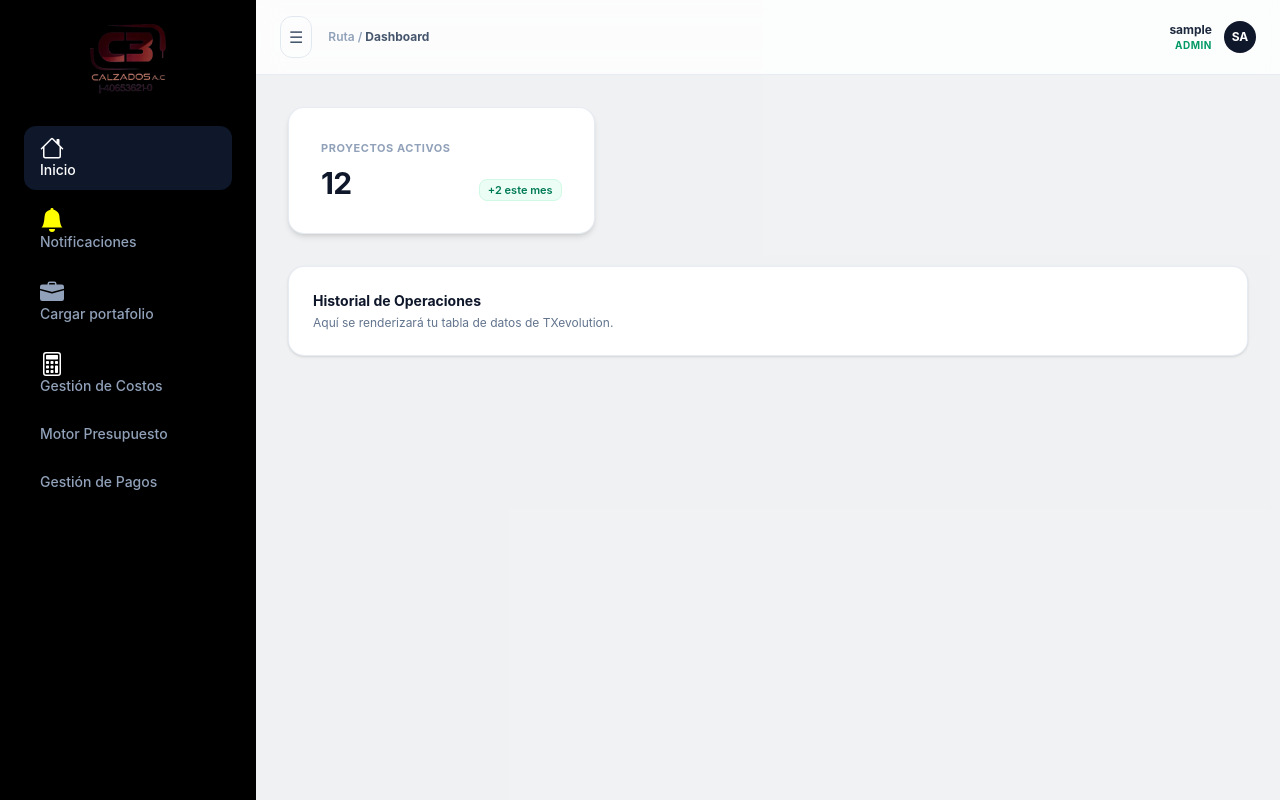
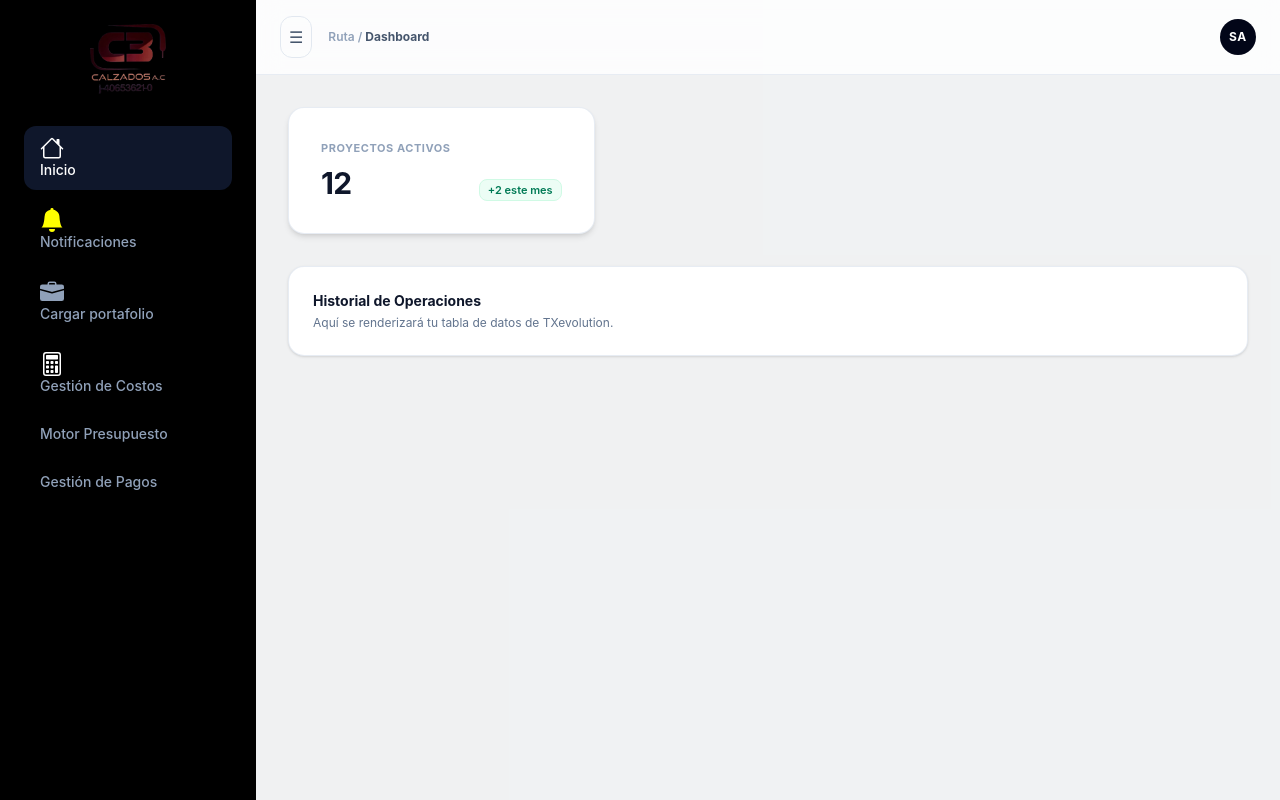
Before and after one commit to Asaaneva/txevolution, a React app in the folder sistema de gestion de presupuestosy pedidos online/frontend/: page /dashboard in a window 1280 px wide. Built offline with nearby package versions, Linux system fonts and the light colour scheme; sample sign-in values are in the browser's storage; the HTML template or start-up script is replaced by a standard one.

Commit message:
feat: se añadio un componente profileDropdown al Topbar del AdmininDashbord

```diff
--- /dev/null
+++ b/sistema de gestion de presupuestosy pedidos online/frontend/src/components/ProfileDropdown.jsx
@@ -0,0 +1,103 @@
+// src/components/layout/ProfileDropdown.jsx
+import React, { useState, useEffect, useRef } from "react";
+import { useNavigate } from "react-router-dom";
+
+export const ProfileDropdown = () => {
+  const [isOpen, setIsOpen] = useState(false);
+  const dropdownRef = useRef(null);
+  const navigate = useNavigate();
+
+  // Recuperamos el nombre real guardado en el Login
+  const userName = localStorage.getItem("userName") || "Vanessa Rodriguez";
+  const userInitials = userName.substring(0, 2).toUpperCase();
+
+  // 🚪 Lógica implacable de Cierre de Sesión
+  const handleLogout = () => {
+    localStorage.removeItem("token");
+    localStorage.removeItem("isAuthenticated");
+    localStorage.removeItem("userName");
+    navigate("/login"); // Redirección instantánea al Login pública
+  };
+
+  // 🛡️ Efecto para cerrar el menú si el usuario hace clic afuera de él
+  useEffect(() => {
+    const handleClickOutside = (event) => {
+      if (dropdownRef.current && !dropdownRef.current.contains(event.target)) {
+        setIsOpen(false);
+      }
+    };
+    document.addEventListener("mousedown", handleClickOutside);
+    return () => document.removeEventListener("mousedown", handleClickOutside);
+  }, []);
+
+  return (
+    <div className="relative" ref={dropdownRef}>
+      {/* Botón del Avatar Interactivable */}
+      <button
+        onClick={() => setIsOpen(!isOpen)}
+        className="flex items-center gap-2 focus:outline-none group select-none"
+        aria-expanded={isOpen}
+      >
+        <div
+          className={`w-9 h-9 rounded-full bg-slate-950 text-white text-xs font-bold tracking-wider flex items-center justify-center border-2 transition-all duration-200
+          ${
+            isOpen
+              ? "border-slate-950 ring-4 ring-slate-100"
+              : "border-transparent group-hover:border-slate-300"
+          }`}
+        >
+          {userInitials}
+        </div>
+      </button>
+
+      {/* 🗺️ Menú Desplegable Flotante */}
+      {isOpen && (
+        <div className="absolute right-0 mt-2 w-56 bg-white rounded-2xl border border-slate-200/80 shadow-xl py-2 z-50 animate-in fade-in slide-in-from-top-1 duration-200">
+          {/* Encabezado del Menú (Información del Usuario) */}
+          <div className="px-4 py-2.5 border-b border-slate-100">
+            <p className="text-xs font-bold text-slate-800 truncate">
+              {userName}
+            </p>
+            <p className="text-[10px] text-emerald-600 font-bold uppercase tracking-wider mt-0.5">
+              Administrador
+            </p>
+          </div>
+
+          {/* Opciones del Menú */}
+          <div className="p-1 flex flex-col gap-0.5">
+            <button
+              onClick={() => {
+                setIsOpen(false);
+                alert("Ir a mi perfil...");
+              }}
+              className="w-full text-left px-3 py-2 text-xs font-medium text-slate-600 hover:text-slate-900 hover:bg-slate-50 rounded-xl transition-colors flex items-center gap-2"
+            >
+              👤 Mi Perfil
+            </button>
+            <button
+              onClick={() => {
+                setIsOpen(false);
+                alert("Ir a configuración...");
+              }}
+              className="w-full text-left px-3 py-2 text-xs font-medium text-slate-600 hover:text-slate-900 hover:bg-slate-50 rounded-xl transition-colors flex items-center gap-2"
+            >
+              ⚙️ Configuración
+            </button>
+          </div>
+
+          {/* Botón de Salida Destacado */}
+          <div className="p-1 border-t border-slate-100 mt-1">
+            <button
+              onClick={handleLogout}
+              className="w-full text-left px-3 py-2 text-xs font-bold text-rose-600 hover:bg-rose-50 rounded-xl transition-colors flex items-center gap-2"
+            >
+              🚪 Cerrar Sesión
+            </button>
+          </div>
+        </div>
+      )}
+    </div>
+  );
+};
+
+export default ProfileDropdown;
--- a/sistema de gestion de presupuestosy pedidos online/frontend/src/components/Topbar.jsx
+++ b/sistema de gestion de presupuestosy pedidos online/frontend/src/components/Topbar.jsx
@@ -1,4 +1,5 @@
 import React from "react";
+import ProfileDropdown from "./ProfileDropdown";
 
 export const Topbar = ({ user, toggleSidebar }) => {
   const userName = localStorage.getItem("userName") || "Usuario";
@@ -20,18 +21,11 @@ export const Topbar = ({ user, toggleSidebar }) => {
       </div>
 
       {/* Bloque del perfil del usuario (Derecha) */}
-      {/* Visualización del Perfil en la esquina derecha */}
-      <div className="flex items-center gap-3">
-        <div className="text-right">
-          <p className="text-xs font-bold text-slate-800">{userName}</p>
-          <p className="text-[10px] text-emerald-600 font-bold uppercase tracking-wider">
-            Admin
-          </p>
-        </div>
-        {/* Avatar Geométrico */}
-        <div className="w-8 h-8 rounded-full bg-slate-900 text-white flex items-center justify-center text-xs font-bold uppercase">
-          {userName.substring(0, 2)}
-        </div>
+      <div className="flex items-center gap-4">
+        {/* Aquí puedes meter notificaciones más adelante si deseas */}
+
+        {/* 👈 Inyectamos el dropdown modular e interactivo */}
+        <ProfileDropdown />
       </div>
     </header>
   );
```
